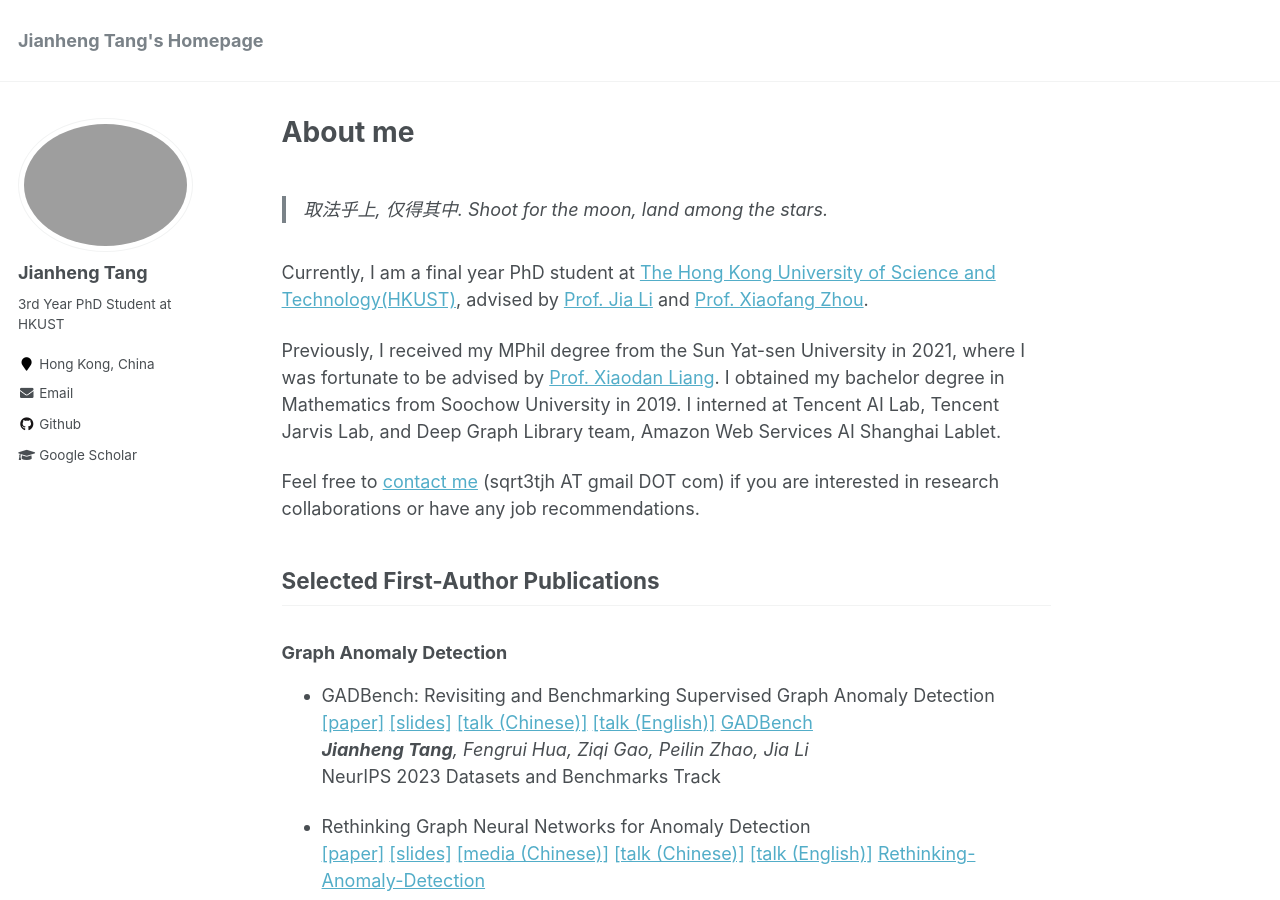
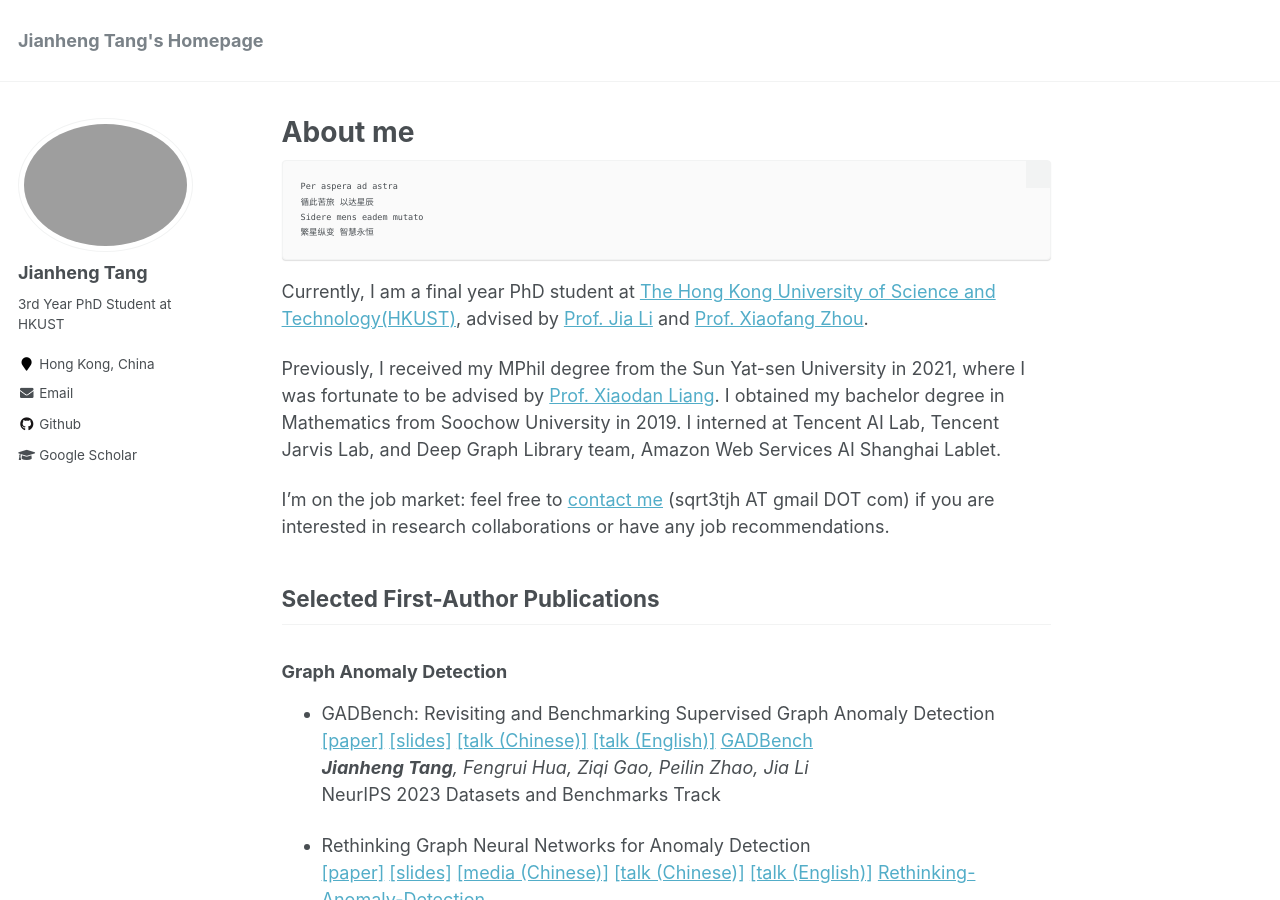
Before and after one commit to squareRoot3/squareRoot3.github.io, a Jekyll site: the page built from _pages/about.md, in a window 1280 px wide and 900 px high. Built offline with Jekyll 4.4.1, drawn with Linux system fonts in a browser that asks for light colours.

Commit message:
Update about.md

````diff
--- a/_pages/about.md
+++ b/_pages/about.md
@@ -8,7 +8,12 @@ redirect_from:
   - /about.html
 ---
 
-> 取法乎上, 仅得其中. Shoot for the moon, land among the stars.
+```
+Per aspera ad astra
+循此苦旅 以达星辰
+Sidere mens eadem mutato
+繁星纵变 智慧永恒
+```
 
 Currently, I am a final year PhD student at [The Hong Kong University of Science and Technology(HKUST)](https://hkust.edu.hk/),
 advised by [Prof. Jia Li](https://sites.google.com/view/lijia) and [Prof. Xiaofang Zhou](https://sites.google.com/view/xiaofang-zhou/home).
@@ -16,7 +21,7 @@ advised by [Prof. Jia Li](https://sites.google.com/view/lijia) and [Prof. Xiaofa
 Previously, I received my MPhil degree from the Sun Yat-sen University in 2021, where I was fortunate to be advised by [Prof. Xiaodan Liang](https://scholar.google.com/citations?user=voxznZAAAAAJ&hl).
 I obtained my bachelor degree in Mathematics from Soochow University in 2019. I interned at Tencent AI Lab, Tencent Jarvis Lab, and Deep Graph Library team, Amazon Web Services AI Shanghai Lablet.
 
-Feel free to [contact me](mailto:sqrt3tjh@gmail.com) (sqrt3tjh AT gmail DOT com) if you are interested in research collaborations or have any job recommendations.
+I'm on the job market: feel free to [contact me](mailto:sqrt3tjh@gmail.com) (sqrt3tjh AT gmail DOT com) if you are interested in research collaborations or have any job recommendations.
 
 <!-- Place this tag in your head or just before your close body tag. -->
 <script async defer src="https://buttons.github.io/buttons.js"></script>
````
